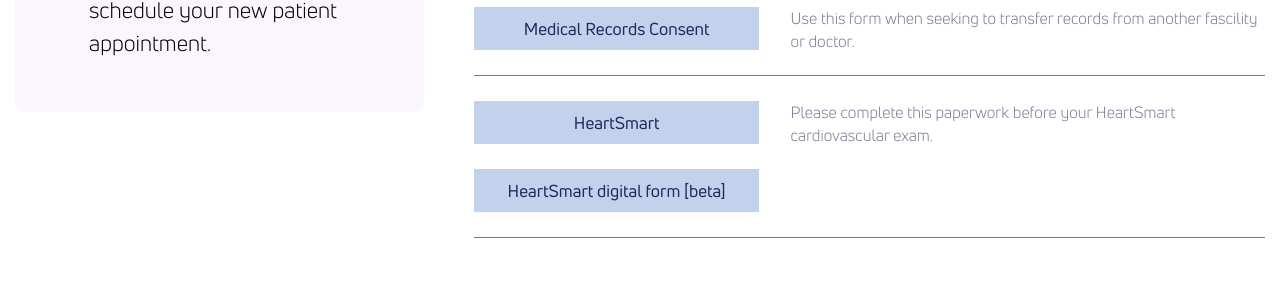
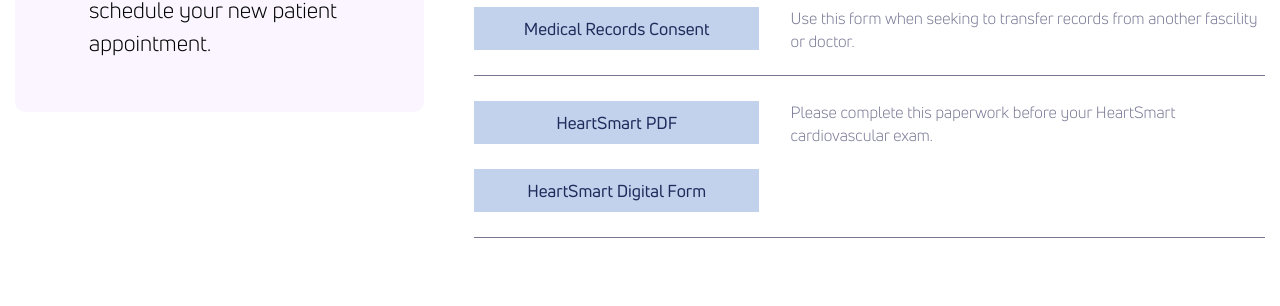
Before and after one commit to theneverwoods/gerstenberg.clinic, a Jekyll site: the page built from forms.html, in a window 1280 px wide and 900 px high, scrolled down 1722 px. Shown: the part 249-555 px from the top of the window. Built offline with Jekyll 4.4.1, drawn with Linux system fonts in a browser that asks for light colours.

Commit message:
Update forms.html

```diff
--- a/forms.html
+++ b/forms.html
@@ -105,8 +105,8 @@ stylesheet: forms
     </div>
     <div class="links-row">
         <div>
-          <a href="{{ site.baseurl }}/pdf/HS_patient_packet.pdf" target="_blank" class="btn">HeartSmart</a>
-         <a href="https://form.jotform.com/222274403298052" target="_blank" class="btn">HeartSmart digital form [beta]</a>
+          <a href="{{ site.baseurl }}/pdf/HS_patient_packet.pdf" target="_blank" class="btn">HeartSmart PDF</a>
+         <a href="https://form.jotform.com/222274403298052" target="_blank" class="btn">HeartSmart Digital Form</a>
         </div>
       <div>
         <p>
```
